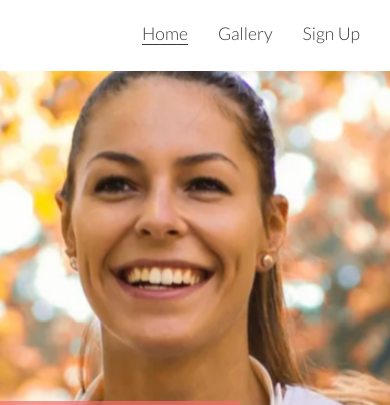
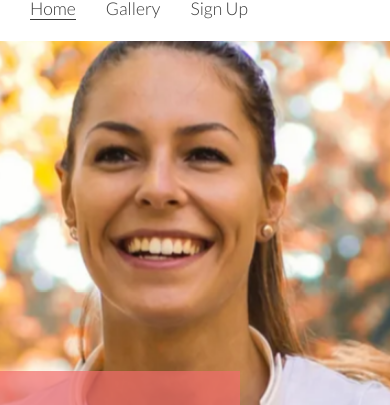
Before and after one commit to benjackson3811/love-running, a plain HTML site: page index.html in a window 390 px wide. Shown: the part 79-484 px from the top of the page. Drawn offline with nearby package versions, Linux system fonts and the light colour scheme.

Commit message:
Style menu areas for screens 950 px wide and down

```diff
--- a/assets/css/style.css
+++ b/assets/css/style.css
@@ -283,3 +283,15 @@ body {
             display: none;
         }
     }
+
+    /* For Medium screen sizes from 950px wide and down */
+    @media screen and (max-width: 950px) {
+
+        #menu {
+            clear: left;
+            float: left;
+            margin-left: 30px;
+            margin-bottom: 20px;
+            line-height: 25px;
+        }
+    }
```
